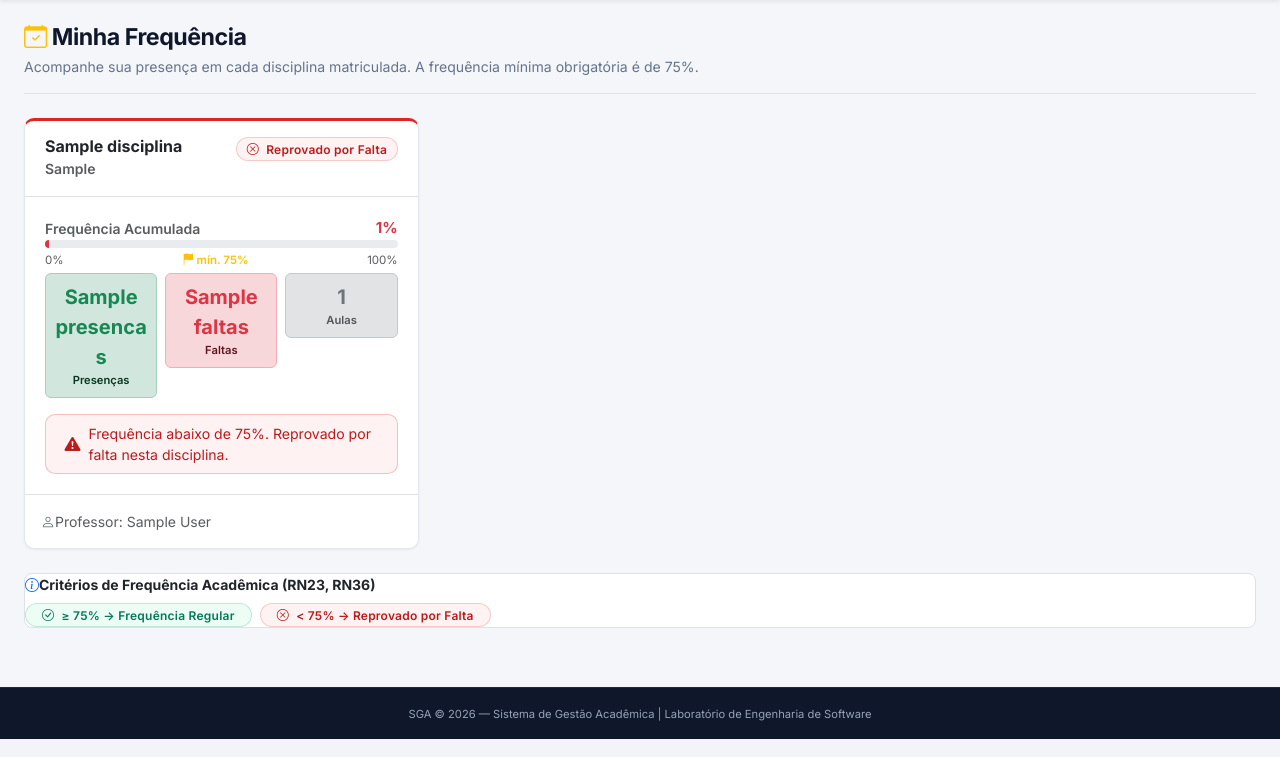
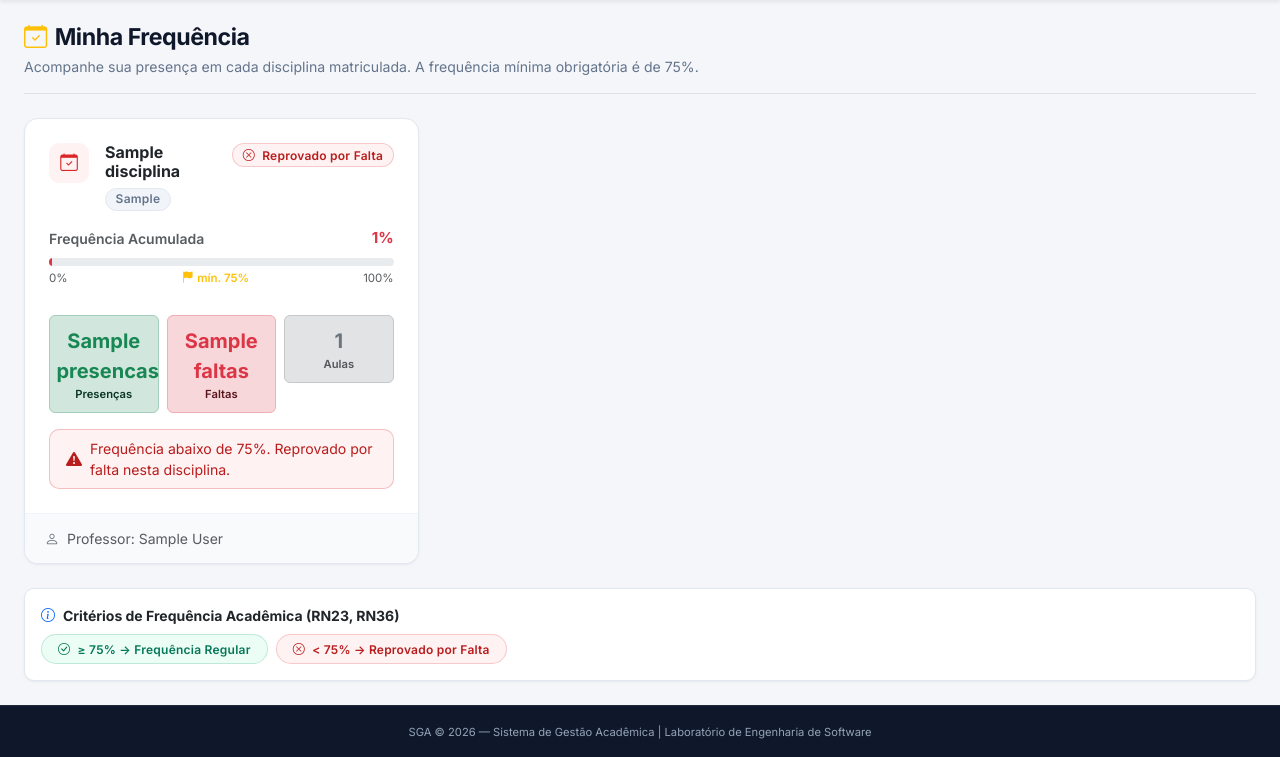
Before and after one commit to joao-luizzz/SGA, a Django app: template templates/attendance/boletim_aluno.html in a window 1280 px wide. Shown: the part 61-818 px from the top of the page. Run offline with Django 5.2, Linux system fonts and the light colour scheme; the template is opened without the code that fills it: most values are stand-ins (such as "Sample title", 1, 10 or a date in 2020).

Commit message:
style(ui): unifica layout dos cards de turmas, materiais, frequência, matrículas e mural

```diff
--- a/templates/attendance/boletim_aluno.html
+++ b/templates/attendance/boletim_aluno.html
@@ -8,7 +8,7 @@
   <div class="d-flex flex-column flex-md-row justify-content-between align-items-md-center gap-2 mb-4 pb-3 border-bottom">
     <div>
       <h3 class="page-title mb-1">
-        <i class="bi bi-calendar-check text-warning me-1.5"></i> {% trans "Minha Frequência" %}
+        <i class="bi bi-calendar-check text-warning me-2"></i>{% trans "Minha Frequência" %}
       </h3>
       <p class="page-subtitle mb-0">
         {% trans "Acompanhe sua presença em cada disciplina matriculada. A frequência mínima obrigatória é de 75%." %}
@@ -20,31 +20,34 @@
   <div class="row g-3 g-lg-4">
     {% for item in boletim %}
     <div class="col-md-6 col-xl-4">
-      <div class="card card-interactive h-100"
-        style="border-top: 3px solid {% if item.total_aulas == 0 %}var(--sga-border-color){% elif item.percentual >= 75 %}var(--sga-success){% else %}var(--sga-danger){% endif %};">
-
-        <div class="card-header border-bottom bg-transparent d-flex justify-content-between align-items-start py-3">
-          <div>
-            <h6 class="mb-0 fw-bold text-dark">{{ item.turma.disciplina.nome }}</h6>
-            <small class="text-muted">{{ item.turma.periodo_letivo }}</small>
+      <div class="sga-turma-card h-100 d-flex flex-column">
+        <div class="card-body p-4 d-flex flex-column flex-grow-1">
+          <div class="d-flex justify-content-between align-items-start gap-2 mb-3">
+            <div class="d-flex align-items-start gap-3 min-w-0">
+              <div class="sga-icon-tile {% if item.total_aulas == 0 %}sga-icon-tile-info{% elif item.percentual >= 75 %}sga-icon-tile-success{% else %}sga-icon-tile-danger{% endif %}">
+                <i class="bi bi-calendar-check"></i>
+              </div>
+              <div class="min-w-0">
+                <h6 class="mb-1 fw-bold text-dark">{{ item.turma.disciplina.nome }}</h6>
+                <span class="badge badge-sga-secondary">{{ item.turma.periodo_letivo }}</span>
+              </div>
             </div>
             {% if item.total_aulas == 0 %}
-          <span class="badge badge-sga-secondary">{% trans "Sem dados" %}</span>
+            <span class="badge badge-sga-secondary flex-shrink-0">{% trans "Sem dados" %}</span>
             {% elif item.percentual >= 75 %}
-          <span class="badge badge-sga-success">
+            <span class="badge badge-sga-success flex-shrink-0">
               <i class="bi bi-check-circle me-1"></i> {% trans "Regular" %}
             </span>
             {% else %}
-          <span class="badge badge-sga-danger">
+            <span class="badge badge-sga-danger flex-shrink-0">
               <i class="bi bi-x-circle me-1"></i> {% trans "Reprovado por Falta" %}
             </span>
             {% endif %}
           </div>
 
-        <div class="card-body p-3.5">
           <!-- Barra de progresso da frequência -->
-          <div class="mb-3.5">
-            <div class="d-flex justify-content-between align-items-center mb-1.5">
+          <div class="mb-3">
+            <div class="d-flex justify-content-between align-items-center mb-2">
               <small class="text-muted fw-semibold">{% trans "Frequência Acumulada" %}</small>
               <span class="fw-bold {% if item.percentual >= 75 %}text-success{% elif item.total_aulas == 0 %}text-secondary{% else %}text-danger{% endif %}" style="font-size: 0.95rem;">
                 {% if item.total_aulas == 0 %}—{% else %}{{ item.percentual }}%{% endif %}
@@ -65,27 +68,27 @@
             </div>
             <div class="d-flex justify-content-between mt-1 text-muted" style="font-size: 0.72rem;">
               <span>0%</span>
-              <span class="text-warning fw-semibold"><i class="bi bi-flag-fill me-0.5"></i> mín. 75%</span>
+              <span class="text-warning fw-semibold"><i class="bi bi-flag-fill me-1"></i>mín. 75%</span>
               <span>100%</span>
             </div>
           </div>
 
           <!-- Resumo numérico em pills -->
-          <div class="row text-center g-2 pt-1">
+          <div class="row g-2 mt-auto pt-1">
             <div class="col-4">
-              <div class="bg-success-subtle border border-success-subtle rounded-2 p-2">
+              <div class="sga-metric-box bg-success-subtle border-success-subtle">
                 <div class="fs-5 fw-bold text-success">{{ item.presencas }}</div>
                 <div class="text-success-emphasis" style="font-size: 0.7rem; font-weight: 600;">{% trans "Presenças" %}</div>
               </div>
             </div>
             <div class="col-4">
-              <div class="bg-danger-subtle border border-danger-subtle rounded-2 p-2">
+              <div class="sga-metric-box bg-danger-subtle border-danger-subtle">
                 <div class="fs-5 fw-bold text-danger">{{ item.faltas }}</div>
                 <div class="text-danger-emphasis" style="font-size: 0.7rem; font-weight: 600;">{% trans "Faltas" %}</div>
               </div>
             </div>
             <div class="col-4">
-              <div class="bg-secondary-subtle border border-secondary-subtle rounded-2 p-2">
+              <div class="sga-metric-box bg-secondary-subtle border-secondary-subtle">
                 <div class="fs-5 fw-bold text-secondary">{{ item.total_aulas }}</div>
                 <div class="text-muted" style="font-size: 0.7rem; font-weight: 600;">{% trans "Aulas" %}</div>
               </div>
@@ -93,15 +96,15 @@
           </div>
 
           {% if item.total_aulas > 0 and item.percentual < 75 %}
-          <div class="alert alert-danger mt-3 mb-0 py-2 px-2.5 small d-flex align-items-center shadow-xs">
+          <div class="alert alert-danger mt-3 mb-0 py-2 px-3 small d-flex align-items-center">
             <i class="bi bi-exclamation-triangle-fill me-2 fs-6"></i>
             <div>{% trans "Frequência abaixo de 75%. Reprovado por falta nesta disciplina." %}</div>
           </div>
           {% endif %}
         </div>
 
-        <div class="card-footer bg-transparent border-top p-3 text-muted small d-flex align-items-center">
-          <i class="bi bi-person me-1.5 text-secondary"></i>
+        <div class="sga-card-footer text-muted small d-flex align-items-center gap-2">
+          <i class="bi bi-person text-secondary"></i>
           <span>{% trans "Professor:" %} {{ item.turma.professor.full_name|default:"—" }}</span>
         </div>
       </div>
@@ -110,17 +113,20 @@
   </div>
 
   <!-- Legenda -->
-  <div class="mt-4 p-3.5 bg-white rounded-3 shadow-xs border">
-    <div class="fw-bold text-dark small mb-2 d-flex align-items-center">
-      <i class="bi bi-info-circle text-primary me-1.5"></i> {% trans "Critérios de Frequência Acadêmica (RN23, RN36)" %}
+  <div class="card mt-4">
+    <div class="card-body p-3">
+      <div class="fw-bold text-dark small mb-2 d-flex align-items-center gap-2">
+        <i class="bi bi-info-circle text-primary"></i>
+        <span>{% trans "Critérios de Frequência Acadêmica (RN23, RN36)" %}</span>
       </div>
       <div class="d-flex flex-wrap gap-2">
-      <span class="badge badge-sga-success px-3 py-1.5">
+        <span class="badge badge-sga-success px-3 py-2">
           <i class="bi bi-check-circle me-1"></i> {% trans "≥ 75% → Frequência Regular" %}
         </span>
-      <span class="badge badge-sga-danger px-3 py-1.5">
+        <span class="badge badge-sga-danger px-3 py-2">
           <i class="bi bi-x-circle me-1"></i> {% trans "< 75% → Reprovado por Falta" %}
         </span>
+      </div>
     </div>
   </div>
 
```
Also changed, not shown: templates/assessments/turma_list.html (+38 -9 lines), templates/attendance/chamada_list.html (+27 -25 lines), templates/communications/mural.html (+26 -26 lines), templates/enrollment/aluno_matriculas.html (+27 -22 lines), templates/materials/turmas_index.html (+41 -22 lines). Lines whose indentation alone changed are shown as unchanged.
